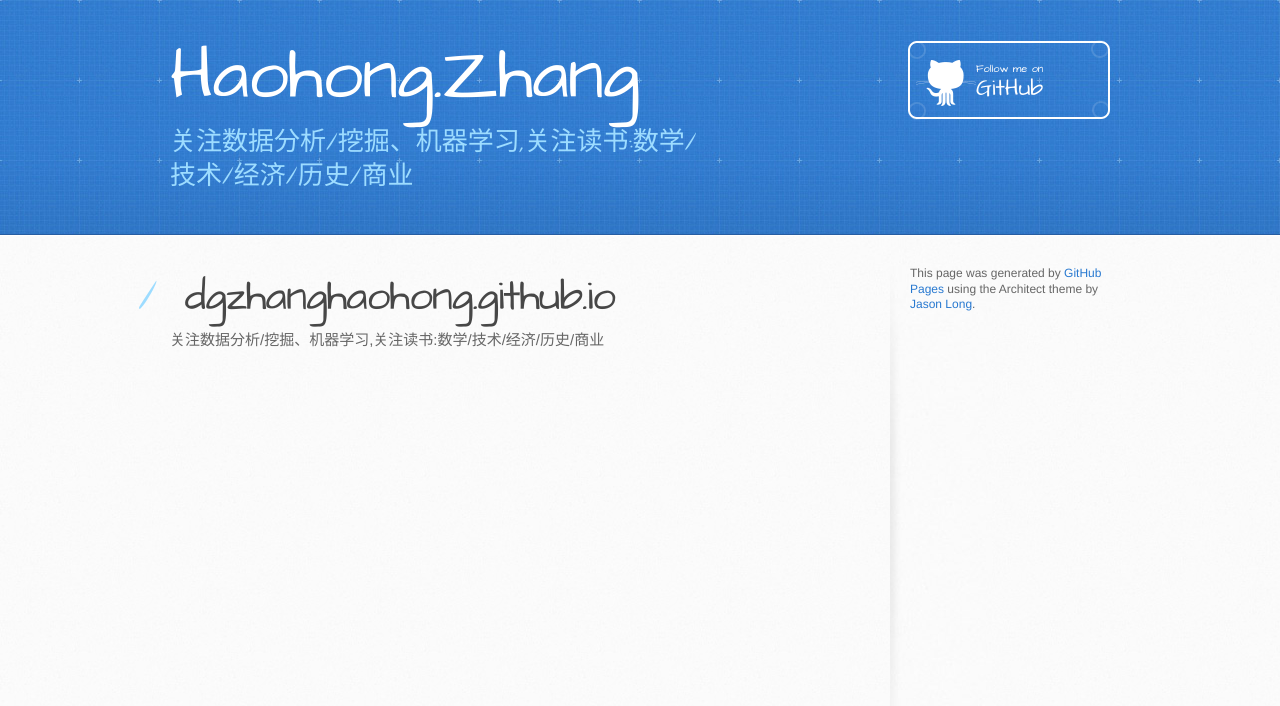
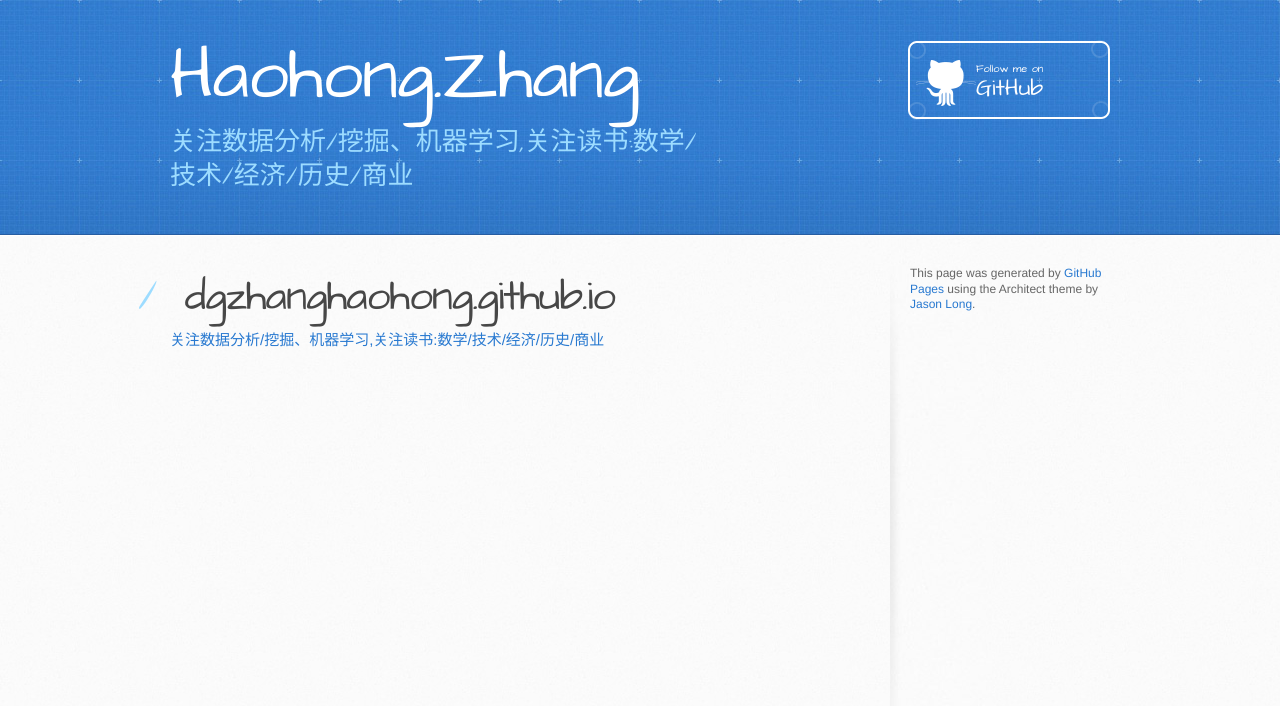
Before and after one commit to dgzhanghaohong/dgzhanghaohong.github.io, a plain HTML site: page index.html in a window 1280 px wide. Drawn offline with Linux system fonts and the light colour scheme.

Commit message:
Update index.html

```diff
--- a/index.html
+++ b/index.html
@@ -31,7 +31,7 @@
           <h1>
 <a id="dgzhanghaohonggithubio" class="anchor" href="#dgzhanghaohonggithubio" aria-hidden="true"><span class="octicon octicon-link"></span></a>dgzhanghaohong.github.io</h1>
 
-<p>关注数据分析/挖掘、机器学习,关注读书:数学/技术/经济/历史/商业</p>
+<p><a href='http://www.badiu.com'>关注数据分析/挖掘、机器学习,关注读书:数学/技术/经济/历史/商业</a></p>
         </section>
 
         <aside id="sidebar">
```
